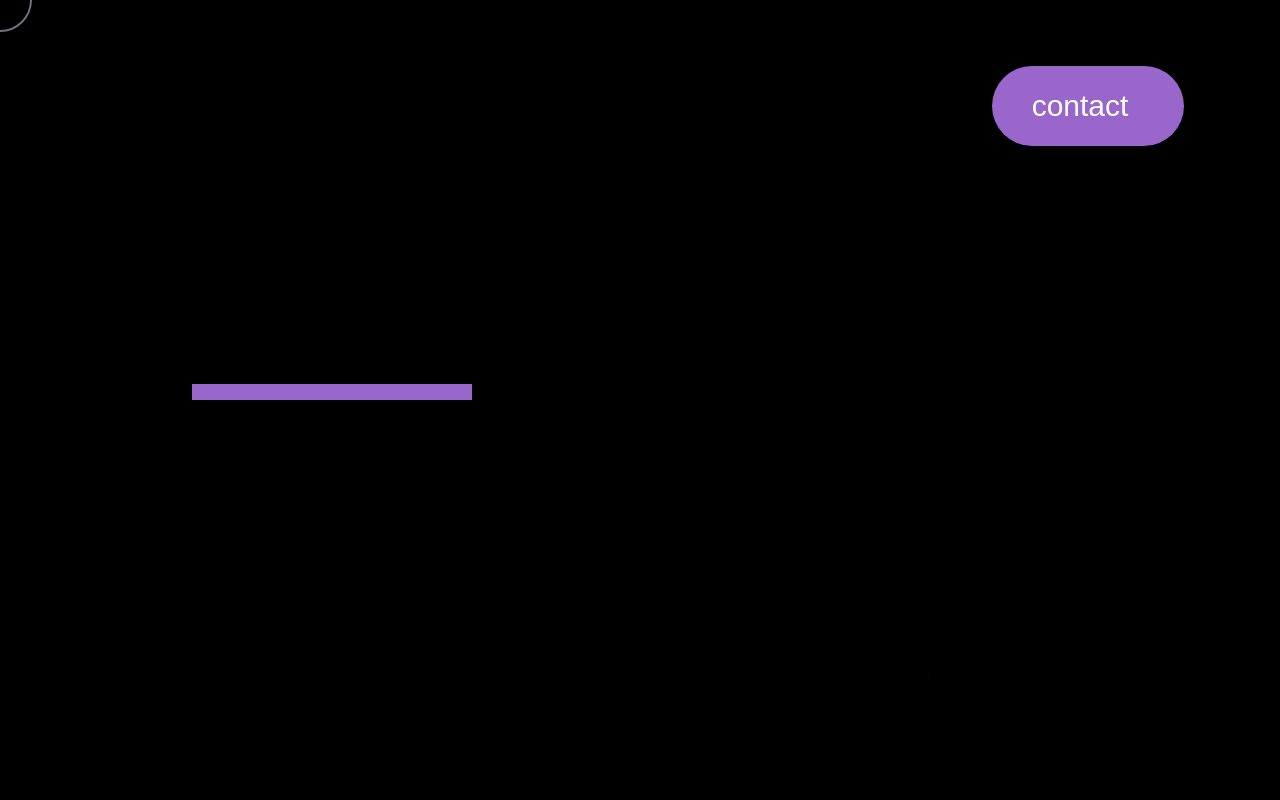
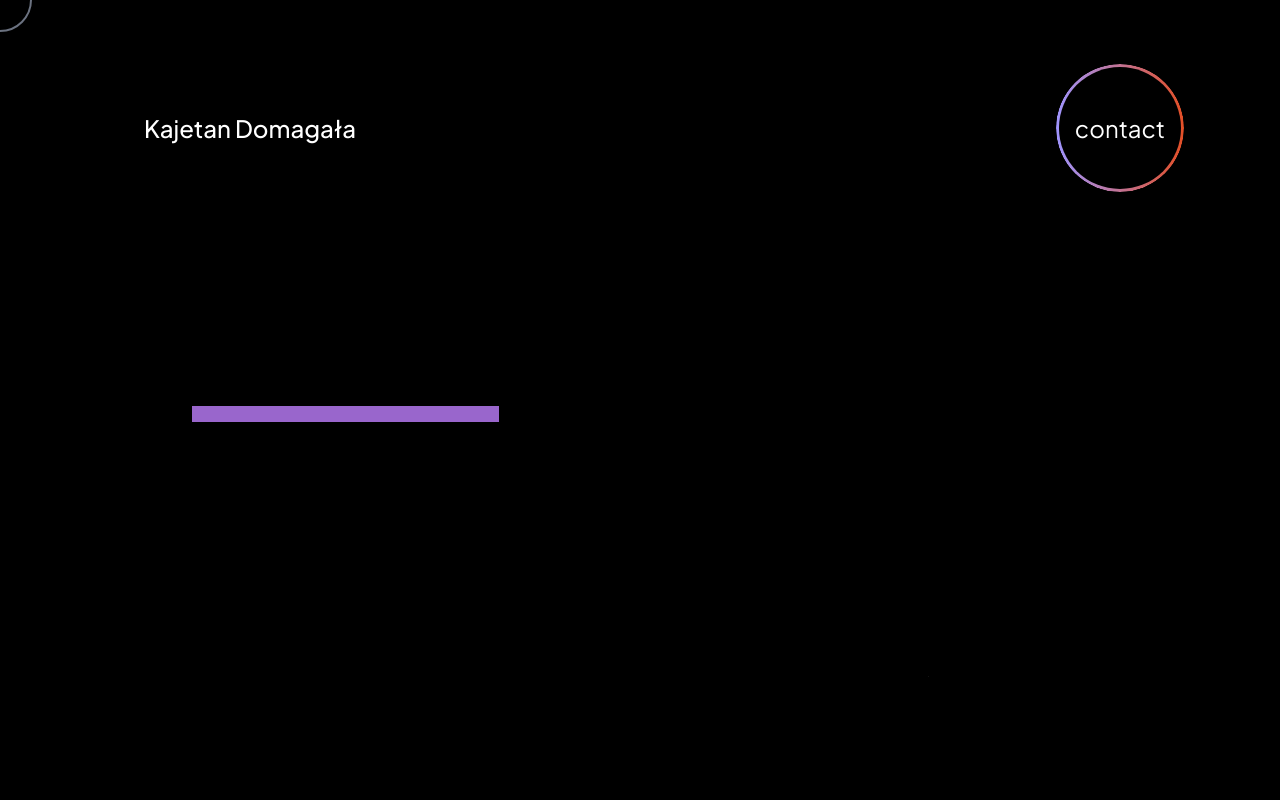
Before and after one commit to kajtd/Portfolio, a Vue app: page / in a window 1280 px wide. Shown: the top 800 px of the page. Built offline with nearby package versions, Linux system fonts and the light colour scheme.

Commit message:
Add styles for new buttons, links, change background color

```diff
--- a/src/assets/style.css
+++ b/src/assets/style.css
@@ -3,7 +3,7 @@
 @tailwind utilities;
 
 :root {
-  font-family: "Bebas Neue", sans-serif;
+  font-family: "Plus Jakarta Sans", sans-serif;
   font-size: 16px;
   line-height: 24px;
   font-weight: 400;
@@ -17,43 +17,63 @@
 
 html {
   scroll-behavior: smooth;
+  background: rgb(254, 251, 226);
+  background: black;
 }
 
 body {
-  @apply m-0 min-w-[320px] min-h-screen bg-black text-black;
+  @apply m-0 min-w-[320px] min-h-screen bg-black text-white;
 }
 
 #app {
   @apply flex place-items-center my-0 mx-auto;
 }
 
-.link {
-  display: block;
+.custom-icon {
+  @apply relative border-4 border-white border-solid rounded-full p-[10px] w-6 h-6 md:w-16 md:h-16 transition-shadow duration-500 hover:shadow-outlined-primary-shadow;
+}
+
+.gradient-border {
+  aspect-ratio: 1;
   position: relative;
-  padding: 0.2em 0;
+  z-index: 0;
   overflow: hidden;
 }
 
-.link::after {
-  @apply bg-primary;
+.gradient-border:hover {
+  color: black;
+}
+
+.gradient-border::before {
   content: "";
   position: absolute;
-  bottom: 18px;
-  left: 0;
-  width: 100%;
-  height: 5px;
-  opacity: 1;
-  transform: translate3d(-100%, 0, 0);
-  transition: opacity 0.5s, transform 0.5s;
+  z-index: -2;
+  inset: 0;
+  background: linear-gradient(to right, #9f95ff, #e44f26);
+  padding: 3px;
+  border-radius: 50%;
+  -webkit-mask: linear-gradient(#fff 0 0) content-box, linear-gradient(#fff 0 0);
+  mask: linear-gradient(#fff 0 0) content-box, linear-gradient(#fff 0 0);
+  -webkit-mask-composite: xor;
+  mask-composite: exclude;
 }
 
-.link:hover::after,
-.link:focus::after {
-  transform: translate3d(0, 0, 0);
+.gradient-border::after {
+  content: "";
+  position: absolute;
+  z-index: -1;
+  inset: 0;
+  background: linear-gradient(to right, #9f95ff, #e44f26);
+  opacity: 0;
+  transition: opacity 0.5s ease;
 }
 
-.custom-icon {
-  @apply relative border-4 border-white border-solid rounded-full p-[10px] w-12 h-12 md:w-16 md:h-16 transition-shadow duration-500 hover:shadow-outlined-primary-shadow;
+.gradient-border:hover::after {
+  opacity: 1;
+}
+
+.custom-link {
+  @apply text-lg lg:text-3xl w-48 lg:w-[260px] border-b-2 lg:border-b-4 border-white pb-4 relative before:absolute before:bg-contain before:-right-4 before:top-0 before:h-6 before:w-12 md:before:h-8 md:before:w-16 before:bg-no-repeat before:bg-[url('arrow.svg')];
 }
 
 @media (prefers-reduced-motion) {
--- a/src/components/AppButton.vue
+++ b/src/components/AppButton.vue
@@ -17,7 +17,8 @@ defineProps<Props>();
     :disabled="disabled"
     :type="type || 'button'"
     :class="[
-      'group rounded-full flex items-center justify-center gap-4 button relative overflow-hidden transition-shadow duration-500 hover:shadow-outlined-primary-shadow font-medium text-xl md:text-3xl shadow-lg h-12 w-36 md:h-20 md:w-48 bg-primary text-white',
+      'group rounded-full flex items-center justify-center gap-4 relative overflow-hidden transition-colors duration-500 text-lg md:text-2xl h-24 w-24 md:h-32 md:w-32',
+      'gradient-border',
       { 'opacity-50 pointer-events-none': disabled },
       {
         'bg-transparent border-2 md:border-4 border-black border-solid hover:!shadow-none text-black':
@@ -29,77 +30,6 @@ defineProps<Props>();
       },
     ]"
   >
-    <div
-      class="overlay bg-background absolute z-[-1] top-0 left-0 right-0 bottom-0 w-full h-full transition-all duration-500 translate-y-[-100%] opacity-0"
-    ></div>
-    <span v-if="disabled">😴</span>
-    <slot v-else></slot>
-
-    <div class="icon h-8 flex justify-center items-center">
-      <span
-        :class="[
-          'bg-white rounded-full p-0 w-0 h-0 inline-flex items-center justify-center rotate-180 transition-all duration-500 ease-in-out group-hover:rotate-0 group-hover:rounded-full group-hover:h-8 group-hover:w-8',
-          { 'group-hover:!w-4 group-hover:!h-4': small },
-          { '!bg-primary': secondary },
-        ]"
-      >
-        <svg
-          v-if="href"
-          :width="small ? 14 : 20"
-          :height="small ? 14 : 20"
-          viewBox="0 0 24 24"
-          fill="none"
-          class="m-auto"
-          xmlns="http://www.w3.org/2000/svg"
-        >
-          <path
-            d="M7 17L17 7M17 7H8M17 7V16"
-            stroke="#000"
-            stroke-width="2"
-            stroke-linecap="round"
-            stroke-linejoin="round"
-          />
-        </svg>
-        <svg
-          v-else
-          width="17"
-          height="17"
-          viewBox="0 -0.5 21 21"
-          version="1.1"
-          xmlns="http://www.w3.org/2000/svg"
-          xmlns:xlink="http://www.w3.org/1999/xlink"
-        >
-          <title>plus [#1512]</title>
-          <desc>Created with Sketch.</desc>
-          <defs></defs>
-          <g
-            id="Page-1"
-            stroke="none"
-            stroke-width="1"
-            fill="none"
-            fill-rule="evenodd"
-          >
-            <g
-              id="Dribbble-Light-Preview"
-              transform="translate(-379.000000, -240.000000)"
-              fill="#000"
-            >
-              <g id="icons" transform="translate(56.000000, 160.000000)">
-                <polygon
-                  id="plus-[#1512]"
-                  points="344 89 344 91 334.55 91 334.55 100 332.45 100 332.45 91 323 91 323 89 332.45 89 332.45 80 334.55 80 334.55 89"
-                ></polygon>
-              </g>
-            </g>
-          </g>
-        </svg>
-      </span>
-    </div>
+    <slot></slot>
   </component>
 </template>
-
-<style scoped>
-.button:hover .overlay {
-  @apply opacity-100 translate-y-0;
-}
-</style>
```
